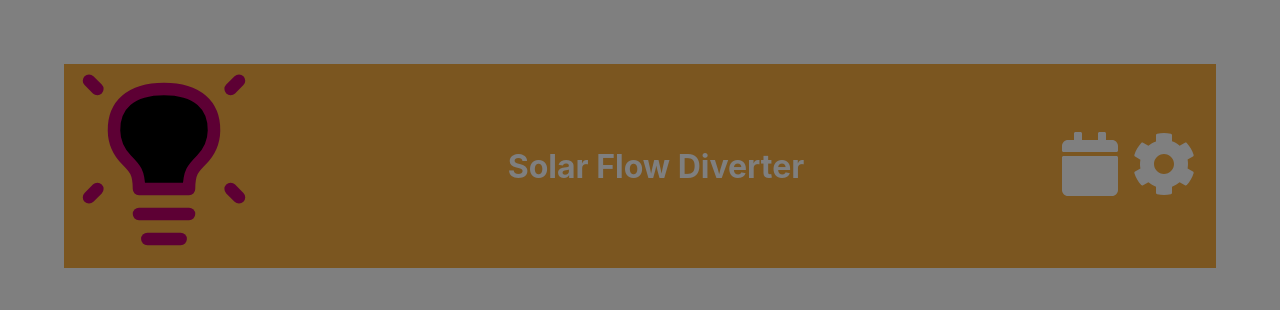
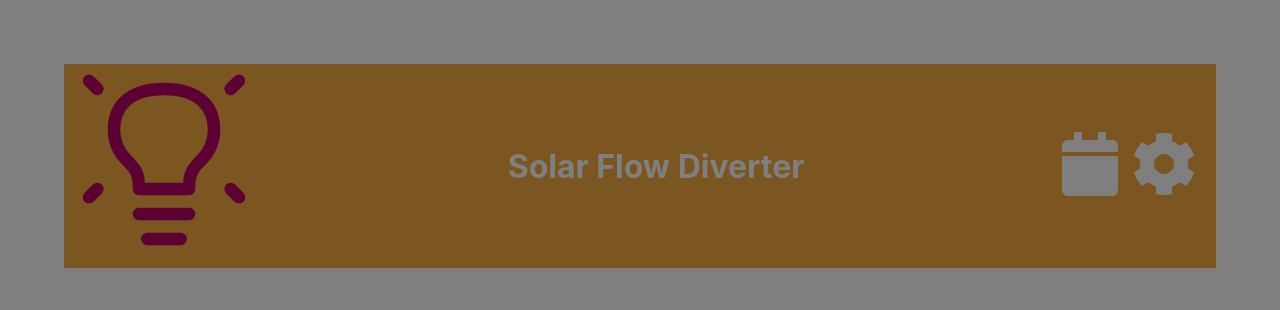
Before and after one commit to serialbandicoot/solar-flow-diverter, a React (Create React App) app in the folder frontend/solar-flow-diverter-ui/: page / in a window 1280 px wide. Shown: the top 310 px of the page. Built offline with nearby package versions, Linux system fonts and the light colour scheme; no server answers.

Commit message:
Update Header.tsx

```diff
--- a/frontend/solar-flow-diverter-ui/src/components/Header.tsx
+++ b/frontend/solar-flow-diverter-ui/src/components/Header.tsx
@@ -9,7 +9,7 @@ const Header: React.FC = () => {
   return (
     <header className="header-container">
       <Link to="/" style={{ textDecoration: 'none' }}>
-        <LightBulb battery={26}/>
+        <LightBulb batteryValue={26}/>
       </Link>
       <Link to="/" className="home-link"> {/* Make the "Solar Flow Diverter" text a link */}
         <h1>Solar Flow Diverter</h1>
```
